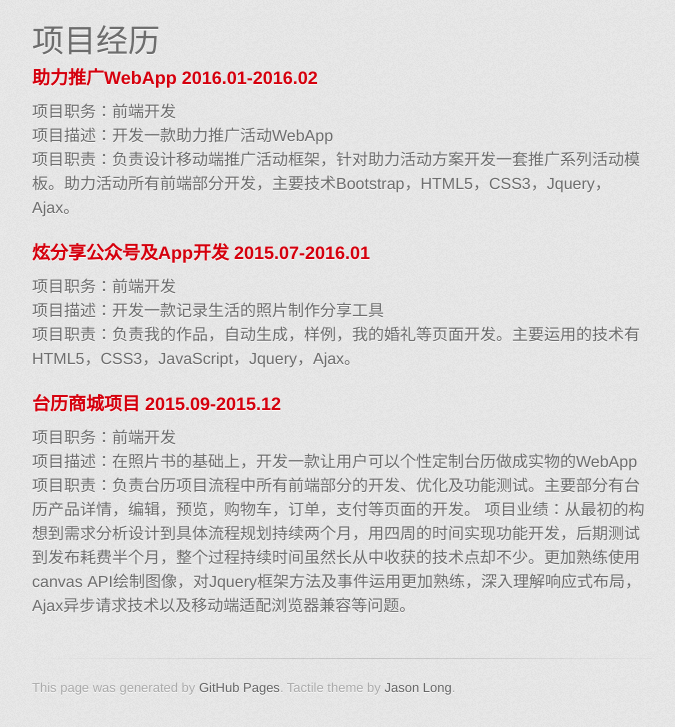
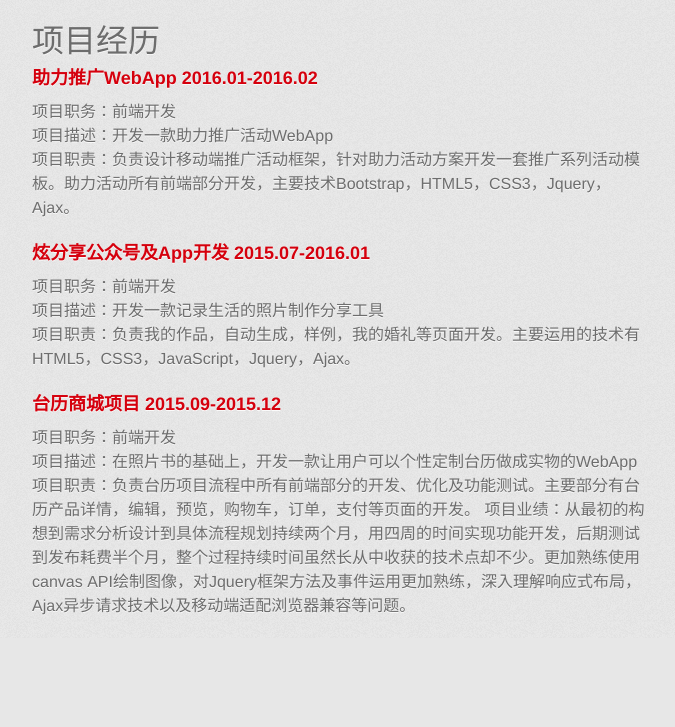
Before and after one commit to carrie-ting/carrie-ting.github.com, a plain HTML site: page index.html in a window 1280 px wide. Shown: the part 1192-1919 px from the top of the page, without its empty margins (298-973 px from the left). After the commit the page ends 1830 px from the top, so only its background shows below. Drawn offline with Linux system fonts and the light colour scheme; a web font is replaced by a local one.

Commit message:
delete footer

```diff
--- a/index.html
+++ b/index.html
@@ -93,12 +93,6 @@
               </p>
           </div>
         </section>
-
-        <footer>
-          This page was generated by <a href="https://pages.github.com">GitHub Pages</a>. Tactile theme by <a href="https://twitter.com/jasonlong">Jason Long</a>.
-        </footer>
-
-
       </div>
     </div>
   </body>
```
